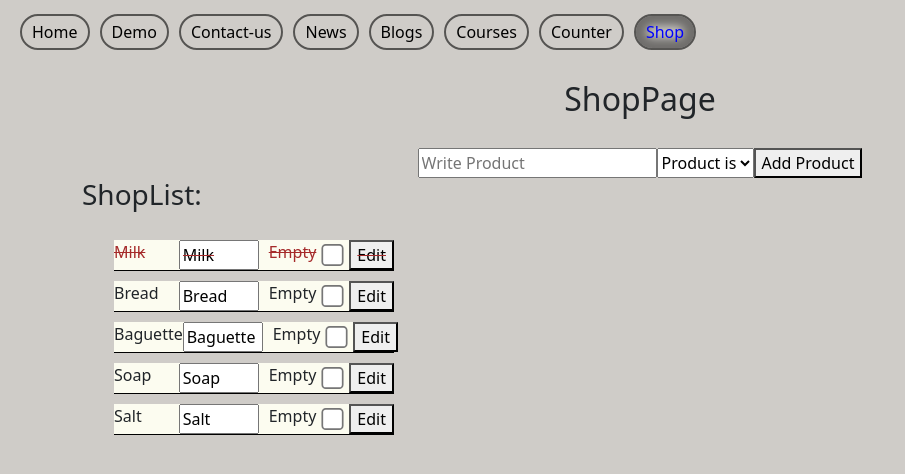
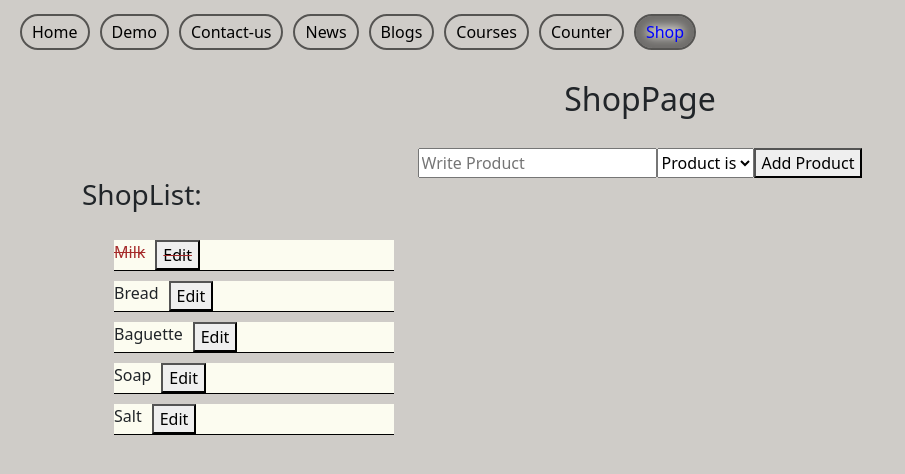
Before and after one commit to Martynas-J/first-react-app, a React (Create React App) app: page /Shop in a window 1280 px wide. Shown: the top 474 px of the page, without its empty margins (0-905 px from the left). Built offline with nearby package versions, Linux system fonts and the light colour scheme.

Commit message:
su edit v 1.1

```diff
--- a/src/pages/shopPage/ShoppingItem.js
+++ b/src/pages/shopPage/ShoppingItem.js
@@ -1,17 +1,30 @@
 
 
-import React from 'react'
+import React, { useState } from 'react'
 
 const ShoppingItem = ({ product, editProductHandler, index }) => {
-    let classes = product.done ? "ends shop-item" : "shop-item"
+    let { title, done } = product
+
+    let [productTitle, setProductTitle] = useState(title)
+
+    const itemInputHandler = (event) => setProductTitle(event.target.value);
+
+    let editElements = <>
+        <input className='edit-product' defaultValue={title} type='text' name='edit-product' onChange={itemInputHandler}></input>
+        <label htmlFor='or-is'>Empty </label>
+        <input type='checkbox' id='or-is' name='or-is'></input>
+        <button className='save-button' type='submit' onClick={() => setProductTitle(productTitle)}>Save</button>
+    </>
+    let listElement = <>
+        {productTitle}
+
+        <button className='edit-button' onClick={() => setProductTitle("")} type='submit'>Edit</button>
+    </>
+    let classes = done ? "ends shop-item" : "shop-item"
     return (
         <li className={classes}>
-            {product.title}
             <form className='edit-product-form' onSubmit={(event) => editProductHandler(event, index)}>
-                <input className='edit-product' defaultValue={product.title} maxLength={"20"} type='text' name='edit-product'></input>
-                <label htmlFor='or-is'>Empty</label>
-                <input type='checkbox' id='or-is' name='or-is'></input>
-                <button className='edit-button' type='submit'>Edit</button>
+                {productTitle === title ? listElement : editElements}
             </form>
         </li>
     )
```
